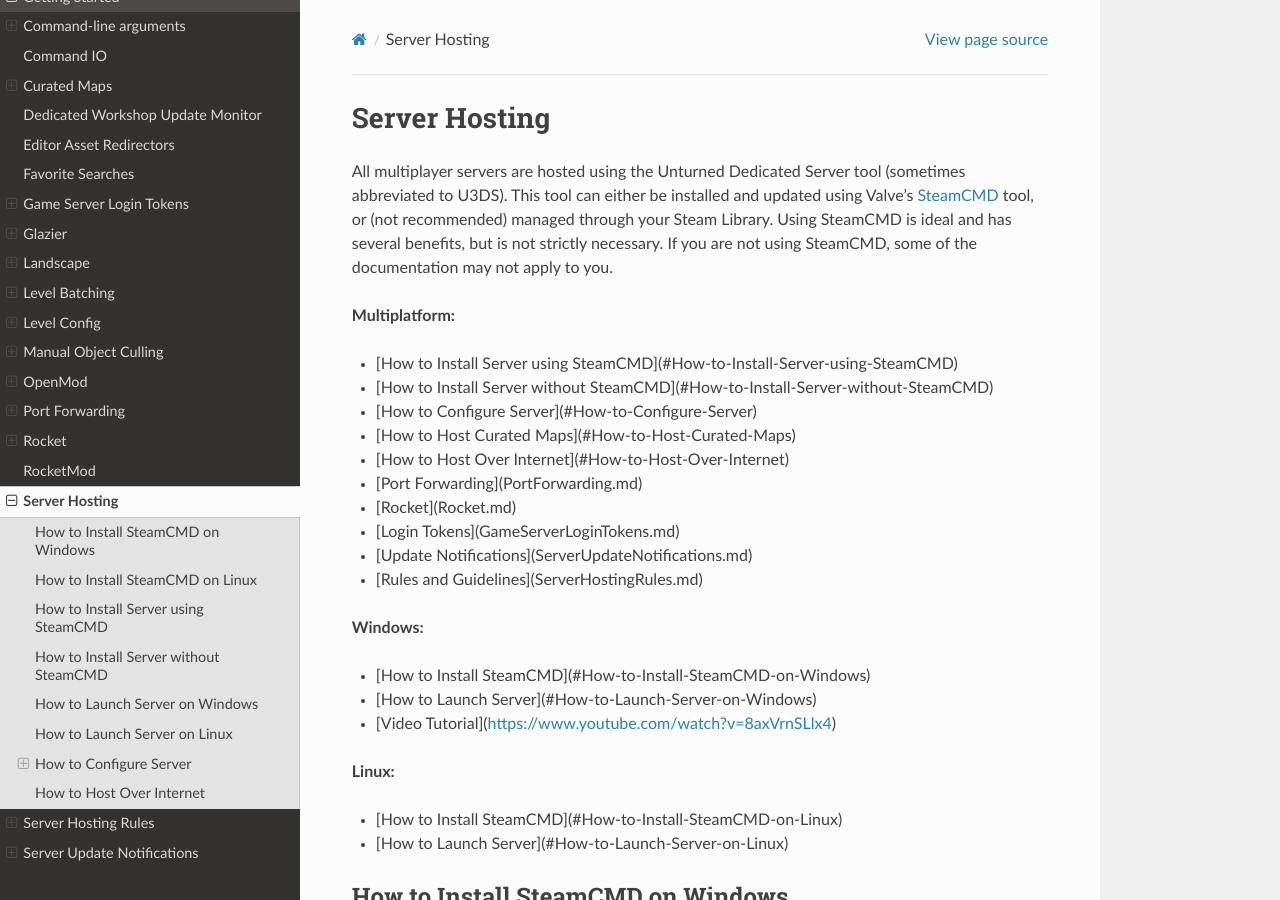
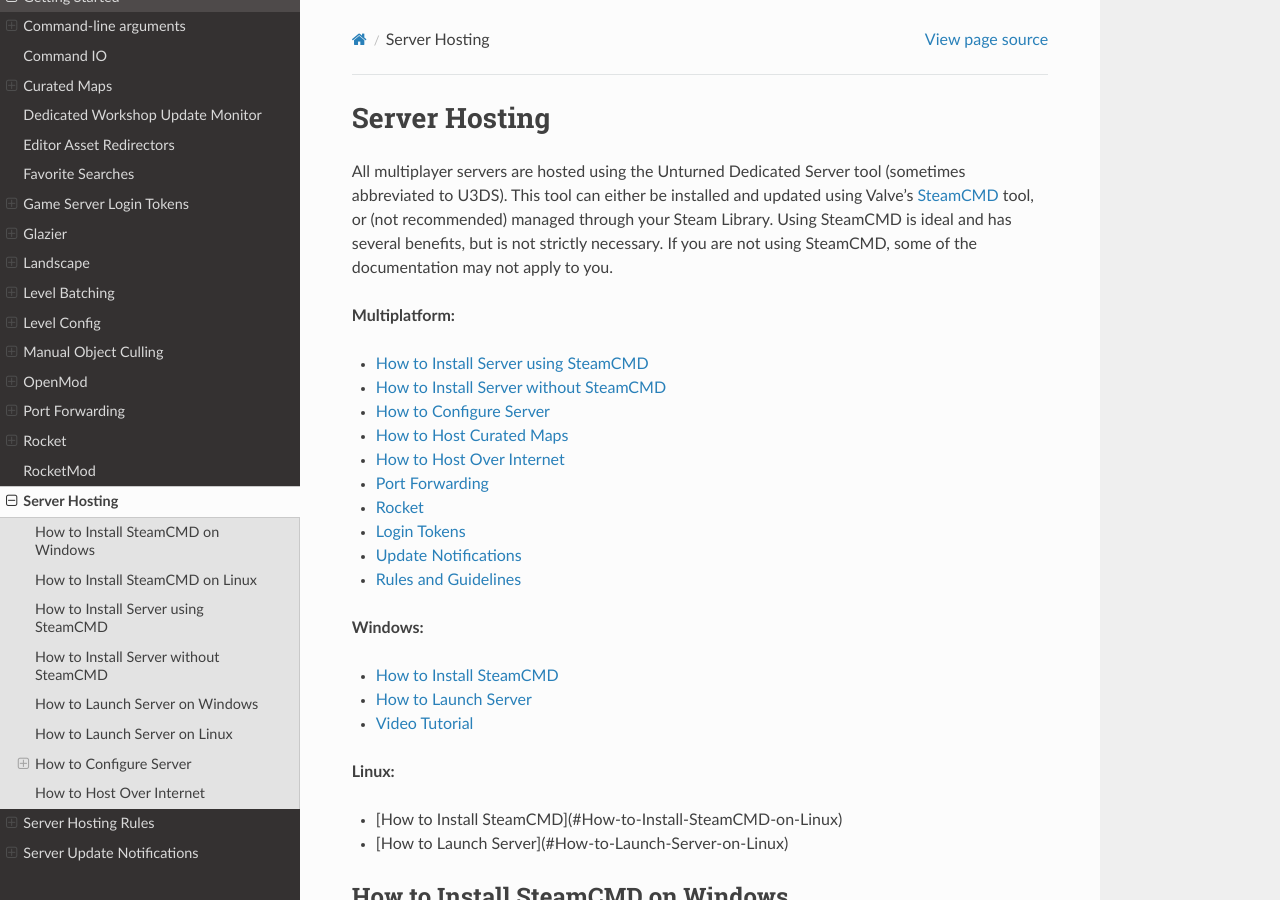
Before and after one commit to MoltonMontro/TestDocs, a Sphinx documentation site: the page built from docs/source/ServerHosting.rst, in a window 1280 px wide and 900 px high. Built offline with Sphinx 7.4.7 and the Read the Docs theme 2.0.0, drawn with Linux system fonts in a browser that asks for light colours; some of the changed lines change nothing that is shown.

Commit message:
Update ServerHosting.rst

```diff
--- a/docs/source/ServerHosting.rst
+++ b/docs/source/ServerHosting.rst
@@ -5,22 +5,22 @@
 
 **Multiplatform:**
 
-- [How to Install Server using SteamCMD](#How-to-Install-Server-using-SteamCMD)
-- [How to Install Server without SteamCMD](#How-to-Install-Server-without-SteamCMD)
-- [How to Configure Server](#How-to-Configure-Server)
-- [How to Host Curated Maps](#How-to-Host-Curated-Maps)
-- [How to Host Over Internet](#How-to-Host-Over-Internet)
-- [Port Forwarding](PortForwarding.md)
-- [Rocket](Rocket.md)
-- [Login Tokens](GameServerLoginTokens.md)
-- [Update Notifications](ServerUpdateNotifications.md)
-- [Rules and Guidelines](ServerHostingRules.md)
+- `How to Install Server using SteamCMD <ServerHosting/How-to-Install-Server-using-SteamCMD>`_
+- `How to Install Server without SteamCMD <ServerHosting/How-to-Install-Server-without-SteamCMD>`_
+- `How to Configure Server <ServerHosting/How-to-Configure-Server>`_
+- `How to Host Curated Maps <ServerHosting/How-to-Host-Curated-Maps>`_
+- `How to Host Over Internet <ServerHosting/How-to-Host-Over-Internet>`_
+- `Port Forwarding <PortForwarding.md>`_
+- `Rocket <Rocket.md>`_
+- `Login Tokens <GameServerLoginTokens.md>`_
+- `Update Notifications <ServerUpdateNotifications.md>`_
+- `Rules and Guidelines <ServerHostingRules.md>`_
 
 **Windows:**
 
-- [How to Install SteamCMD](#How-to-Install-SteamCMD-on-Windows)
-- [How to Launch Server](#How-to-Launch-Server-on-Windows)
-- [Video Tutorial](https://www.youtube.com/watch?v=8axVrnSLlx4)
+- `How to Install SteamCMD <ServerHosting/How-to-Install-SteamCMD-on-Windows>`_
+- `How to Launch Server <ServerHosting/How-to-Launch-Server-on-Windows>`_
+- `Video Tutorial <https://www.youtube.com/watch?v=8axVrnSLlx4>`_
 
 **Linux:**
 
```
